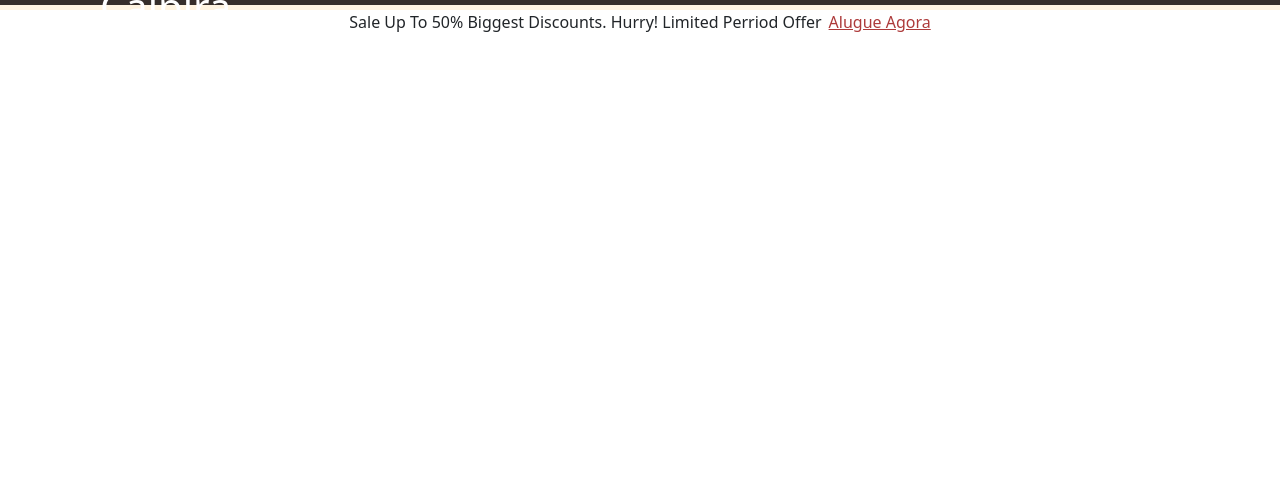
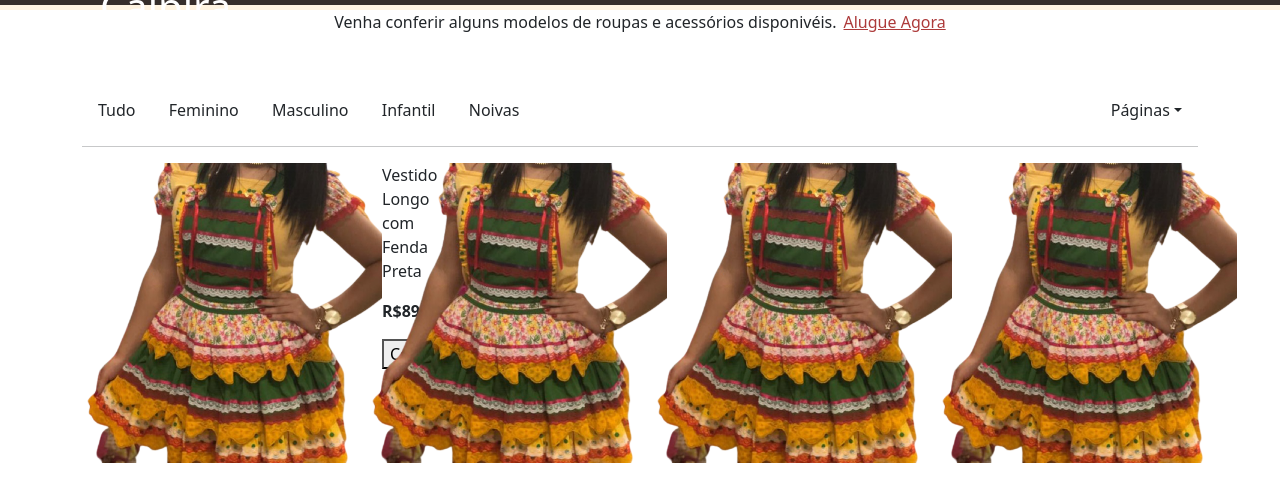
Before and after one commit to GeovannaGonzaga/Projeto-final, a plain HTML site: page catalogo.html in a window 1280 px wide. Shown: the part 65-566 px from the top of the page. Drawn offline with nearby package versions, Linux system fonts and the light colour scheme.

Commit message:
aula-04-06

```diff
--- a/catalogo.html
+++ b/catalogo.html
@@ -15,7 +15,7 @@
                 <path fill-rule="evenodd" d="M7.646 5.146a.5.5 0 0 1 .708 0l2 2a.5.5 0 0 1-.708.708L8.5 6.707V10.5a.5.5 0 0 1-1 0V6.707L6.354 7.854a.5.5 0 1 1-.708-.708l2-2z"/>
                 <path d="M4.406 3.342A5.53 5.53 0 0 1 8 2c2.69 0 4.923 2 5.166 4.579C14.758 6.804 16 8.137 16 9.773 16 11.569 14.502 13 12.687 13H3.781C1.708 13 0 11.366 0 9.318c0-1.763 1.266-3.223 2.942-3.593.143-.863.698-1.723 1.464-2.383zm.653.757c-.757.653-1.153 1.44-1.153 2.056v.448l-.445.049C2.064 6.805 1 7.952 1 9.318 1 10.785 2.23 12 3.781 12h8.906C13.98 12 15 10.988 15 9.773c0-1.216-1.02-2.228-2.313-2.228h-.5v-.5C12.188 4.825 10.328 3 8 3a4.53 4.53 0 0 0-2.941 1.1z"/>
               </svg> Caipira Chique </h1>
-            <a class="itens-menu" href=""> Início</a>
+            <a class="itens-menu" href="index.html"> Início</a>
             <a class="itens-menu" href=""> Catálogo</a>
             <a class="itens-menu" href=""> Feminino</a>
             <a class="itens-menu" href=""> Maculino</a>
@@ -35,8 +35,69 @@
 
     <section class="mensagem">
         <div>
-            <p> Sale Up To 50% Biggest Discounts. Hurry! Limited Perriod Offer<a class="alugue-agora" href="">Alugue Agora</a></p>
+            <p> Venha conferir alguns modelos de roupas e acessórios disponivéis.<a class="alugue-agora" href="">Alugue Agora</a></p>
         </div>
     </section>
-</body>
+
+    <section class="container">
+      <ul class=" menu-catalogo nav nav-pills">
+        <li class="nav-item">
+          <a class="nav-link text-dark" aria-current="page" href="#">Tudo</a>
+        </li>
+        <li class="nav-item">
+          <a class="nav-link text-dark" aria-current="page" href="#">Feminino</a>
+        </li>
+        <li class="nav-item">
+          <a class="nav-link text-dark" aria-current="page" href="#">Masculino</a>
+        </li>
+        <li class="nav-item">
+          <a class="nav-link text-dark" aria-current="page" href="#">Infantil</a>
+        </li>
+        <li class="nav-item">
+          <a class="nav-link text-dark" href="#">Noivas</a>
+        </li>
+
+        <li class="nav-item dropdown distancia">
+          <a class=" nav-link dropdown-toggle text-dark" data-bs-toggle="dropdown" href="#" role="button" aria-expanded="false"> Páginas</a>
+          <ul class="dropdown-menu">
+            <li><a class="dropdown-item" href="#">Página 1</a></li>
+            <li><a class="dropdown-item" href="#">Página 2</a></li>
+            <li><a class="dropdown-item" href="#">Página 3</a></li>
+          </ul>
+        </li>
+      </ul><hr>
+    </section>
+
+    <section class="container">
+    <div class="row">
+      <div class=" vestido1 col-3">
+        <img src="adulto-removebg-preview.png" alt="...">
+      <div>
+          <p> Vestido Longo com Fenda Preta</p>
+        <b><p class="valor"> R$89,90 </p></b>
+        <button>
+            <a> Comprar </a>
+        </button>
+      </div>
+      </div>
+
+
+      <div class=" vestido1 col-3">
+        <img src="adulto-removebg-preview.png" alt="...">
+      </div>
+
+      <div class=" vestido1 col-3">
+        <img src="adulto-removebg-preview.png" alt="...">
+      </div>
+
+      <div class=" vestido1 col-3">
+        <img src="adulto-removebg-preview.png" alt="...">
+      </div>
+
+    </div>
+
+  </section>
+
+    <script src="https://cdn.jsdelivr.net/npm/bootstrap@5.0.1/dist/js/bootstrap.bundle.min.js" integrity="sha384-gtEjrD/SeCtmISkJkNUaaKMoLD0//ElJ19smozuHV6z3Iehds+3Ulb9Bn9Plx0x4" crossorigin="anonymous"></script> <!-- para funcionar animacoes igual no carrousel tem que importar o javascript que fica la na aba introducton da documentação de bootstrap, tem que colocar por ultimo pois ele carrega javascript pot ultimo -->
+  </body>
 </html>
--- a/style.css
+++ b/style.css
@@ -113,3 +113,16 @@ h1{
     position: relative;
 }
 .ir :hover { display: block; position: relative; bottom: 40px; color: white; }
+.distancia{
+    margin-left: 50%;
+}
+.menu-catalogo{
+    padding-top: 80px;
+    justify-content: space-between;
+    display: flex;
+}
+.vestido1{
+    height: 300px;
+    width: 300px;
+    display: flex;
+}
```
Also changed, not shown: index.html (+4 -4 lines), adulto-removebg-preview.png (added), criança-1-removebg-preview.png (added), criança-removebg-preview.png (added), imagem-1-removebg-preview.png (added), noiva-conjunto-removebg-preview.png (added).
